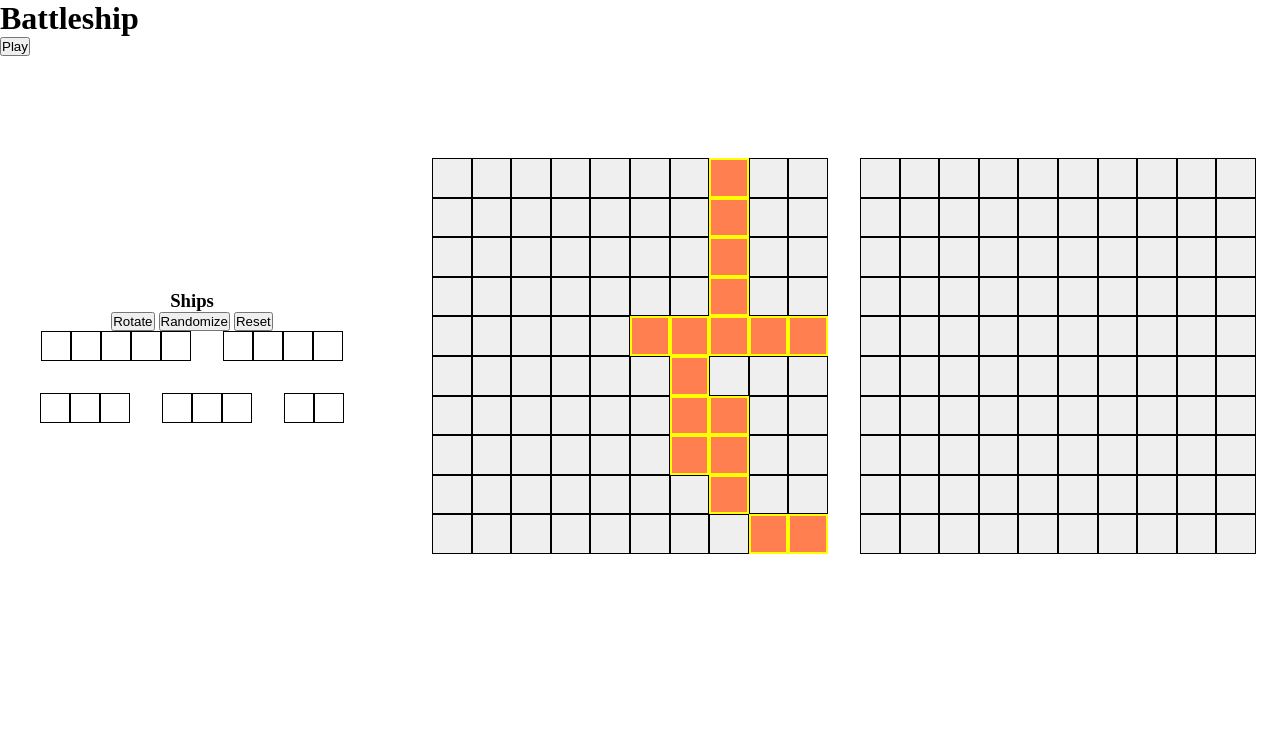
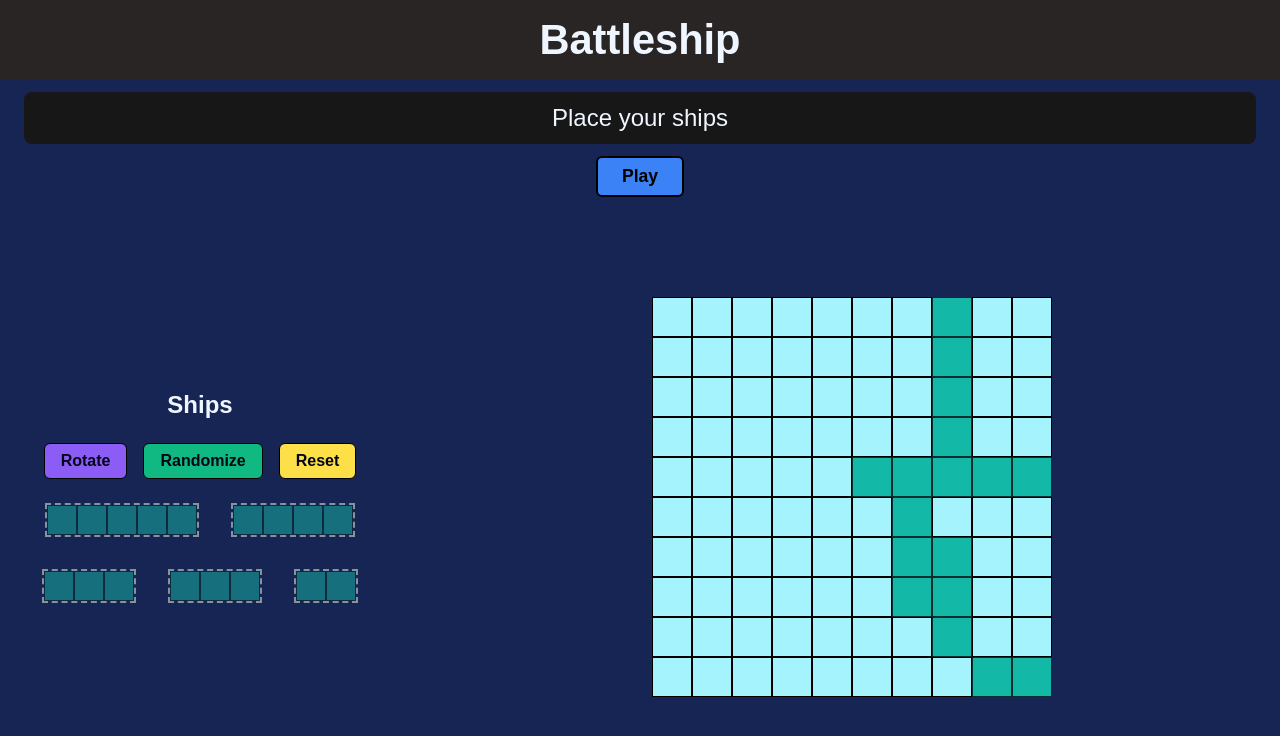
Before and after one commit to Quirozdev/Battleship, a website built with webpack: page src/assets/index.html in a window 1280 px wide. Both pictures are taken after a click on the button "Randomize". Built offline with nearby package versions, Linux system fonts and the light colour scheme.

Commit message:
Add some styling and finished 'game loop' in a cuestionable way

```diff
--- /dev/null
+++ b/src/assets/game.css
@@ -0,0 +1,158 @@
+#game {
+  display: flex;
+  flex-wrap: wrap;
+  align-items: center;
+  justify-content: center;
+  gap: 24px;
+  height: 75vh;
+}
+
+#gameboards-container {
+  flex: 1;
+  display: flex;
+  justify-content: space-evenly;
+  flex-wrap: wrap;
+  gap: 32px;
+  padding: 24px;
+}
+
+.gameboard {
+  display: grid;
+  flex: 1;
+  min-width: 250px;
+  max-width: 400px;
+  aspect-ratio: 1 / 1;
+  background-color: #a5f3fc;
+}
+
+.cell {
+  border: 1px solid black;
+  background-color: #a5f3fc;
+  font-size: 1.3rem;
+}
+
+#computer-gameboard .cell:hover {
+  cursor: cell;
+  background-color: #e11d48;
+}
+
+#ships-container {
+  width: 30%;
+  min-width: 400px;
+  display: flex;
+  flex-direction: column;
+  align-items: center;
+  gap: 24px;
+}
+
+#ships-title {
+  color: #eff6ff;
+  font-size: 1.5rem;
+  font-weight: bold;
+}
+
+#ship-buttons {
+  display: flex;
+  flex-wrap: wrap;
+  justify-content: center;
+  gap: 16px;
+}
+
+#ship-buttons button {
+  padding: 8px 16px;
+  border-radius: 6px;
+  font-size: 1rem;
+  font-weight: bold;
+  border: 1px solid black;
+  color: #020617;
+}
+
+#ship-buttons button:hover {
+  background-color: white;
+}
+
+#rotate-ships-btn {
+  background-color: #8b5cf6;
+}
+
+#randomize-ships-btn {
+  background-color: #10b981;
+}
+
+#reset-ships-btn {
+  background-color: #fde047;
+}
+
+.ships {
+  display: flex;
+  justify-content: center;
+  align-items: center;
+  flex-wrap: wrap;
+  gap: 32px;
+}
+
+.ship {
+  display: flex;
+  cursor: move;
+}
+
+.ship[data-ship-orientation='horizontal'] {
+  flex-direction: row;
+}
+
+.ship[data-ship-orientation='vertical'] {
+  flex-direction: column;
+}
+
+.ship-cell {
+  width: 30px;
+  height: 30px;
+  border: 1px solid #042f2e;
+  background-color: #14b8a6;
+}
+
+.dragging-element {
+  opacity: 0.5;
+}
+
+.hovered-cell {
+  background-color: green;
+}
+
+.placed-ship {
+  border: 2px dashed #f7fee7;
+  opacity: 0.5;
+  cursor: no-drop;
+}
+
+.ship-cell-placed {
+  border: 1px solid #042f2e;
+  background-color: #14b8a6;
+}
+
+.ship-cell-placed.invisible {
+  border: 1px solid black;
+  background-color: inherit;
+}
+
+#computer-gameboard .cell.already-hit-cell {
+  cursor: not-allowed;
+}
+
+#computer-gameboard .cell.already-hit-cell:hover {
+  background-color: inherit;
+}
+
+#replay-btn {
+  align-self: center;
+  padding: 8px 24px;
+  font-size: 1.1rem;
+  font-weight: bold;
+  border-radius: 6px;
+  border: 2px solid black;
+  background-color: #fbbf24;
+}
+
+#replay-btn:hover {
+  background-color: #eff6ff;
+}
--- a/src/assets/gameBoard.css
+++ /dev/null
@@ -1,99 +0,0 @@
-* {
-  margin: 0;
-  padding: 0;
-  box-sizing: border-box;
-}
-
-body {
-  min-height: 100vh;
-}
-
-#game {
-  display: flex;
-  flex-wrap: wrap;
-  align-items: center;
-  justify-content: center;
-  gap: 24px;
-  height: 75vh;
-}
-
-#gameboards-container {
-  flex: 1;
-  display: flex;
-  justify-content: space-evenly;
-  flex-wrap: wrap;
-  gap: 32px;
-  padding: 24px;
-}
-
-.gameboard {
-  display: grid;
-  flex: 1;
-  min-width: 250px;
-  max-width: 400px;
-  aspect-ratio: 1 / 1;
-}
-
-.cell {
-  border: 1px solid black;
-}
-
-#computer-gameboard .cell:hover {
-  cursor: cell;
-  background-color: red;
-}
-
-#ships-container {
-  width: 30%;
-  text-align: center;
-}
-
-.ships {
-  display: flex;
-  justify-content: center;
-  align-items: center;
-  flex-wrap: wrap;
-  gap: 32px;
-}
-
-.ship {
-  display: flex;
-  cursor: move;
-}
-
-.ship[data-ship-orientation='horizontal'] {
-  flex-direction: row;
-}
-
-.ship[data-ship-orientation='vertical'] {
-  flex-direction: column;
-}
-
-.ship-cell {
-  width: 30px;
-  height: 30px;
-  border: 1px solid black;
-}
-
-.dragging-element {
-  opacity: 0.5;
-}
-
-.hovered-cell {
-  background-color: green;
-}
-
-.placed-ship {
-  border: 2px dashed black;
-  opacity: 0.5;
-  cursor: no-drop;
-}
-
-.ship-cell-placed {
-  border: 2px solid yellow;
-  background-color: coral;
-}
-
-.hidden {
-  display: none;
-}
--- a/src/assets/index.html
+++ b/src/assets/index.html
@@ -10,21 +10,26 @@
   </head>
   <body>
     <header>
-      <h1>Battleship</h1>
+      <h1 id="game-title">Battleship</h1>
     </header>
     <main>
+      <section id="message-and-play-container">
+        <p id="message">Place your ships</p>
         <button
           id="play-btn"
-        disabled
+          style="visibility: hidden"
         >
           Play
         </button>
+      </section>
       <section id="game">
         <section id="ships-container">
-          <h3>Ships</h3>
+          <h3 id="ships-title">Ships</h3>
+          <div id="ship-buttons">
             <button id="rotate-ships-btn">Rotate</button>
             <button id="randomize-ships-btn">Randomize</button>
             <button id="reset-ships-btn">Reset</button>
+          </div>
           <div class="ships">
             <div
               class="ship"
--- /dev/null
+++ b/src/assets/style.css
@@ -0,0 +1,56 @@
+* {
+  margin: 0;
+  padding: 0;
+  box-sizing: border-box;
+}
+
+html {
+  font-size: 16px;
+  font-family: sans-serif;
+}
+
+body {
+  min-height: 100vh;
+  background-color: #172554;
+}
+
+header {
+  background-color: #292524;
+  padding: 16px;
+}
+
+#game-title {
+  text-align: center;
+  color: #eff6ff;
+  font-size: 2.6rem;
+  font-weight: bold;
+}
+
+#message-and-play-container {
+  display: flex;
+  flex-direction: column;
+}
+
+#message {
+  font-size: 1.5rem;
+  color: #eff6ff;
+  text-align: center;
+  padding: 12px;
+  background-color: #171717;
+  border-radius: 8px;
+  margin: 12px 24px;
+}
+
+#play-btn {
+  align-self: center;
+  padding: 8px 24px;
+  font-size: 1.1rem;
+  font-weight: bold;
+  border-radius: 6px;
+  border: 2px solid black;
+  background-color: #3b82f6;
+}
+
+#play-btn:hover {
+  background-color: #2563eb;
+}
--- a/src/dom.js
+++ b/src/dom.js
@@ -1,9 +1,10 @@
-import './assets/gameBoard.css';
-
-const gameBoardsContainer = document.getElementById('gameboards-container');
-const playBtn = document.getElementById('play-btn');
+import './assets/game.css';
 
 export function DOMHandler(game) {
+  const gameBoardsContainer = document.getElementById('gameboards-container');
+  const gameMessage = document.getElementById('message');
+  const playBtn = document.getElementById('play-btn');
+
   const player = game.getPlayer();
   const computer = game.getComputer();
 
@@ -18,6 +19,7 @@ export function DOMHandler(game) {
     computerGameBoard,
     'computer-gameboard'
   );
+  hideComputerGameBoard();
 
   gameBoardsContainer.appendChild(playerDomGameBoard);
   gameBoardsContainer.appendChild(computerDomGameBoard);
@@ -26,8 +28,26 @@ export function DOMHandler(game) {
     removeShipsContainer();
     playBtn.remove();
     computer.getGameBoard().placeShipsRandomly();
+    showComputerGameBoard();
     updateDisplay(computerGameBoard, computerDomGameBoard);
+    setCurrentTurnMessage();
   });
+
+  function hideComputerGameBoard() {
+    computerDomGameBoard.style.display = 'none';
+  }
+
+  function showComputerGameBoard() {
+    computerDomGameBoard.style.display = 'grid';
+  }
+
+  function showComputerShips() {
+    computerDomGameBoard
+      .querySelectorAll('.ship-cell-placed')
+      .forEach((ship) => {
+        ship.classList.remove('invisible');
+      });
+  }
 
   document
     .getElementById('randomize-ships-btn')
@@ -35,17 +55,40 @@ export function DOMHandler(game) {
 
   function randomizeShips() {
     resetShips();
+    document.querySelectorAll('.ship').forEach((ship) => {
+      removeDragFunctionality(ship);
+      ship.classList.add('placed-ship');
+    });
     playerGameBoard.placeShipsRandomly();
     updateDisplay(playerGameBoard, playerDomGameBoard);
     enablePlayButton();
   }
 
   function enablePlayButton() {
-    playBtn.removeAttribute('disabled');
+    playBtn.style.visibility = 'visible';
   }
 
   function disablePlayButton() {
-    playBtn.setAttribute('disabled', '');
+    playBtn.style.visibility = 'hidden';
+  }
+
+  function setCurrentTurnMessage() {
+    gameMessage.textContent = `It's ${game
+      .getCurrentPlayerTurn()
+      .getName()} turn`;
+  }
+
+  function setWinner(winner) {
+    gameMessage.textContent = `${winner.getName()} won!!`;
+    const replayBtn = document.createElement('button');
+    replayBtn.textContent = 'Replay';
+    replayBtn.setAttribute('id', 'replay-btn');
+    replayBtn.addEventListener('click', () => {
+      location.reload();
+    });
+    document
+      .getElementById('message-and-play-container')
+      .appendChild(replayBtn);
   }
 
   function createCell(row, column) {
@@ -65,40 +108,23 @@ export function DOMHandler(game) {
     for (let i = 0; i < rows; i++) {
       for (let j = 0; j < columns; j++) {
         const objectAtCurrentCell = gameBoardState[i][j];
+        const domGameBoardCell = domGameBoard.querySelector(
+          `.cell[data-x-position="${i}"][data-y-position="${j}"]`
+        );
         if (objectAtCurrentCell === '') {
-          domGameBoard
-            .querySelector(
-              `.cell[data-x-position="${i}"][data-y-position="${j}"]`
-            )
-            .classList.remove('ship-cell-placed');
+          domGameBoardCell.classList.remove('ship-cell-placed');
         } else if (objectAtCurrentCell === 'hit') {
-          domGameBoard.querySelector(
-            `.cell[data-x-position="${i}"][data-y-position="${j}"]`
-          ).textContent = 'hit';
+          domGameBoardCell.textContent = '🎯';
         } else if (objectAtCurrentCell === 'miss') {
-          domGameBoard.querySelector(
-            `.cell[data-x-position="${i}"][data-y-position="${j}"]`
-          ).textContent = 'miss';
+          domGameBoardCell.textContent = '🌊';
         } else {
-          const cell = domGameBoard.querySelector(
-            `.cell[data-x-position="${i}"][data-y-position="${j}"]`
-          );
           // to avoid computer gameboard ships from being visible
-          /*
-
-
-
-
-
-            COMMENTED FOR DEBUGGING
-
-
-
-
-          */
-          // if (domGameBoard === playerDomGameBoard) {
-          cell.classList.add('ship-cell-placed');
-          // }
+          if (domGameBoard === playerDomGameBoard) {
+            domGameBoardCell.classList.add('ship-cell-placed');
+          } else {
+            domGameBoardCell.classList.add('ship-cell-placed');
+            domGameBoardCell.classList.add('invisible');
+          }
         }
       }
     }
@@ -239,8 +265,10 @@ export function DOMHandler(game) {
     });
   }
 
+  // this is a simulation of the game loop
   function addAtackFunctionality(cell) {
-    cell.addEventListener('click', () => {
+    cell.addEventListener('click', async () => {
+      // to avoid the player from attacking multiple times before the computer
       if (game.getCurrentPlayerTurn() !== player) {
         return;
       }
@@ -248,19 +276,29 @@ export function DOMHandler(game) {
       const y = Number(cell.getAttribute('data-y-position'));
       const [succesfulAttack, msg] = player.attack(x, y, computerGameBoard);
       if (succesfulAttack) {
+        cell.classList.add('already-hit-cell');
         game.setCurrentPlayerTurn(computer);
+        setCurrentTurnMessage();
         updateDisplay(computerGameBoard, computerDomGameBoard);
         if (computerGameBoard.allTheShipsHaveBeenSunk()) {
-          game.end(player);
+          showComputerShips();
+          setWinner(player);
           return;
         }
-        computer.attackRandomly(playerGameBoard);
+        setCurrentTurnMessage();
+        await new Promise((resolve) => {
+          setTimeout(() => {
+            resolve(computer.attackRandomly(playerGameBoard));
+          }, 1500);
+        });
         updateDisplay(playerGameBoard, playerDomGameBoard);
         if (playerGameBoard.allTheShipsHaveBeenSunk()) {
-          game.end(computer);
+          showComputerShips();
+          setWinner(computer);
           return;
         }
         game.setCurrentPlayerTurn(player);
+        setCurrentTurnMessage();
       }
     });
   }
--- a/src/game.js
+++ b/src/game.js
@@ -17,15 +17,10 @@ export default function Game(player, computer) {
     currentTurn = player;
   }
 
-  function end(player) {
-    alert(`${player.getName()} wins!!!!`);
-  }
-
   return {
     getPlayer,
     getComputer,
     getCurrentPlayerTurn,
     setCurrentPlayerTurn,
-    end,
   };
 }
--- a/src/index.js
+++ b/src/index.js
@@ -2,11 +2,12 @@ import Player from './player';
 import Computer from './computer';
 import { DOMHandler } from './dom';
 import Game from './game';
+import './assets/style.css';
 
-const player = new Player('Luis');
+const player = new Player('Player');
 
 const computer = new Computer('Computer');
 
 const game = Game(player, computer);
 
-const domHandler = DOMHandler(game);
+DOMHandler(game);
```
Lines whose indentation alone changed are shown as unchanged.
